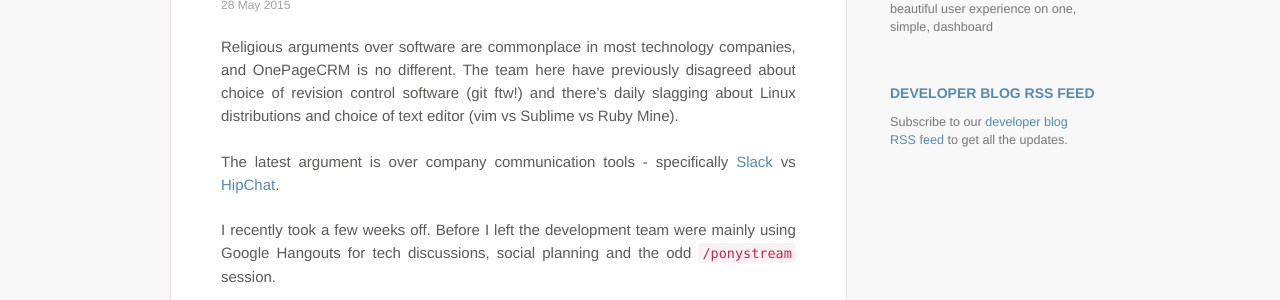
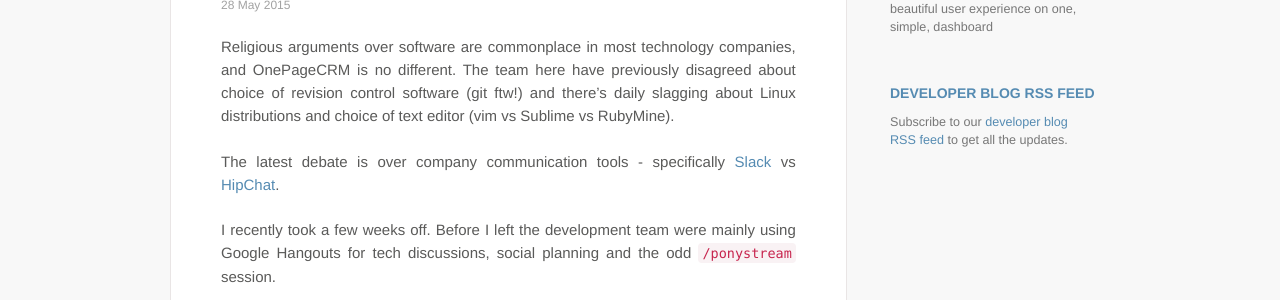
Before and after one commit to OnePageCRM/OnePageCRM.github.io, a Jekyll site: the page built from _posts/2015-05-28-religious-arguments.md, in a window 1280 px wide and 900 px high. Shown: the part 182-482 px from the top of the window. Built offline with Jekyll 4.4.1, drawn with Linux system fonts in a browser that asks for light colours; nearby versions of some CDN libraries; Markdown is read by kramdown in place of the engine named in the settings; a script that is not in the unit is left out.

Commit message:
software arguments article updates

```diff
--- a/_posts/2015-05-28-religious-arguments.md
+++ b/_posts/2015-05-28-religious-arguments.md
@@ -8,9 +8,9 @@
 excerpt: Religious arguments over software are commonplace in most technology companies, and OnePageCRM is no different. The current argument here is between two great communication tools, Slack and HipChat. The team hasn't decided what to use yet, but the evaluation process is valuable in itself.
 ---
 
-Religious arguments over software are commonplace in most technology companies, and OnePageCRM is no different. The team here have previously disagreed about choice of revision control software (git ftw!) and there's daily slagging about Linux distributions and choice of text editor (vim vs Sublime vs Ruby Mine).
+Religious arguments over software are commonplace in most technology companies, and OnePageCRM is no different. The team here have previously disagreed about choice of revision control software (git ftw!) and there's daily slagging about Linux distributions and choice of text editor (vim vs Sublime vs RubyMine).
 
-The latest argument is over company communication tools - specifically [Slack ][1] vs [HipChat][2].
+The latest debate is over company communication tools - specifically [Slack ][1] vs [HipChat][2].
 
 
 I recently took a few weeks off. Before I left the development team were mainly using Google Hangouts for tech discussions, social planning and the odd `/ponystream` session.
```
